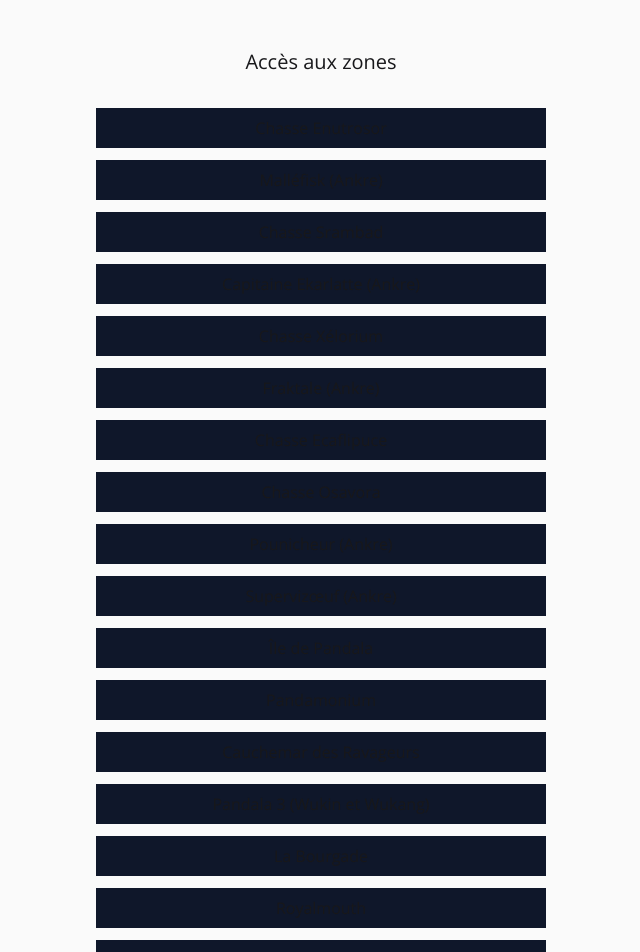
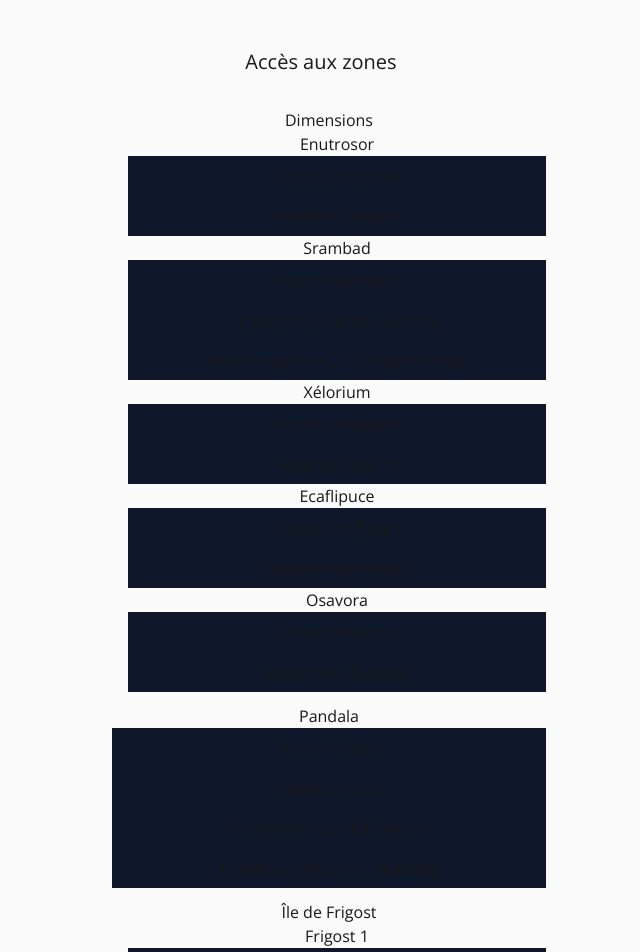
Before and after one commit to Sinematic/Omerta-Team-Builder, a React (Vite) app: page /acces in a window 1280 px wide. Shown: the part 80-1032 px from the top of the page, without its empty margins (319-959 px from the left). Built offline with nearby package versions, Linux system fonts and the light colour scheme.

Commit message:
added new components for the access list

```diff
--- a/src/data/players.json
+++ b/src/data/players.json
@@ -16,7 +16,7 @@
     { "name": "Quasar", "classes": [ "Zobal", "Pandawa" ] },
     { "name": "Fecafe", "classes": [ "Féca", "Iop", "Xélor", "Huppermage" ] },
     { "name": "Dixite", "classes": [ "Féca", "Pandawa" ] },
-    { "name": "Vahalgrim", "classes": [ "Forgelance", "Iop" ] },
+    { "name": "Vahalgrim", "classes": [ "Forgelance", "Iop", "Pandawa" ] },
     { "name": "Kirito", "classes": [ "Iop", "Féca" ] },
     { "name": "Smoky", "classes": [ "Féca", "Iop" ] },
     { "name": "Tykouette", "classes": [ "Forgelance", "Eniripsa" ] },
--- a/src/data/restricted-areas.json
+++ b/src/data/restricted-areas.json
@@ -1,40 +1,153 @@
 [
-    { "name": "Chasse Enutrosor", "category": "Dimensions", "subcategory": "Enutrosor" },
-    { "name": "Malléfisk (Ankre)", "category": "Dimensions", "subcategory": "Enutrosor" },
-    { "name": "Chasse Srambad", "category": "Dimensions", "subcategory": "Srambad" },
-    { "name": "Capitaine Ekarlatte (Ankre)", "category": "Dimensions", "subcategory": "Srambad" },
-    { "name": "Chasse Xélorium", "category": "Dimensions", "subcategory": "Xélorium" },
-    { "name": "Fraktale (Ankre)", "category": "Dimensions", "subcategory":"Xélorium" },
-    { "name": "Chasse Ecaflipuce", "category": "Dimensions","subcategory": "Ecaflipuce" },
-    { "name": "Chasse Osavora", "category": "Dimensions", "subcategory": "Osavora" },
-    { "name": "Pounicheur (Ankre)", "category": "Dimensions", "subcategory": "Ecaflipuce" },
-    { "name": "Supervizœuf (Ankre)", "category": "Dimensions", "subcategory": "Osavora" },
-    { "name": "Île de Pandala", "category": "Pandala", "quest": "https://www.dofuspourlesnoobs.com/le-reveil-de-pandala.html" },
-    { "name": "Pandamonium", "category": "Pandala", "quest": "https://www.dofuspourlesnoobs.com/quetes-du-pandamonium.html" },
-    { "name": "Cauchemar des Ravageurs", "category": "Pandala", "quest": "https://www.dofuspourlesnoobs.com/le-poids-de-son-regard.html" },
-    { "name": "Pandala 3 (Wukin et Wukang)", "category": "Pandala", "quest": "https://www.dofuspourlesnoobs.com/l-effet-dragon.html" },
-    { "name": "La Bourgade", "category": "Île de Frigost", "subcategory": "Frigost 1" },
-    { "name": "Royalmouth", "category": "Île de Frigost", "subcategory": "Frigost 1" },
-    { "name": "Mansot Royal", "category": "Île de Frigost", "subcategory": "Frigost 1" },
-    { "name": "Ben le Ripate", "category": "Île de Frigost", "subcategory": "Frigost 1" },
-    { "name": "Obsidiantre", "category": "Île de Frigost", "subcategory": "Frigost 1" },
-    { "name": "Tengu Givrefoux", "category": "Île de Frigost", "subcategory": "Frigost 2" },
-    { "name": "Korriandre", "category": "Île de Frigost", "subcategory": "Frigost 2" },
-    { "name": "Kolosso", "category": "Île de Frigost", "subcategory": "Frigost 2" },
-    { "name": "Glourséleste", "category": "Île de Frigost", "subcategory": "Frigost 2" },
-    { "name": "Missiz Frizz", "category": "Île de Frigost", "subcategory": "Frigost 3" },
-    { "name": "Sylargh", "category": "Île de Frigost", "subcategory": "Frigost 3" },
-    { "name": "Klime", "category": "Île de Frigost", "subcategory": "Frigost 3" },
-    { "name": "Nileza", "category": "Île de Frigost", "subcategory": "Frigost 3" },
-    { "name": "Comte Harebourg (Double Boss)", "category": "Île de Frigost", "subcategory": "Frigost 3" },
-    { "name": "Royaume de Martegel", "category": "Île de Frigost", "quest": "https://www.dofuspourlesnoobs.com/frappez-ami-et-entrez.html" },
-    { "name": "Solar & Bethel", "category": "Divers", "quest": "https://www.dofuspourlesnoobs.com/la-colere-des-dieux.html" },
-    { "name": "Île des Wabbits", "category": "Divers", "quest": "https://www.dofuspourlesnoobs.com/intrusion-chez-les-wabbits.html" },
-    { "name": "Île de Moon", "category": "Divers", "quest": "https://www.dofuspourlesnoobs.com/partir-un-jour-sans-retour.html" },
-    { "name": "Île de Nimotopia", "category": "Divers", "quest": "https://www.dofuspourlesnoobs.com/a-plus-dans-l-muldobus.html" },
-    { "name": "Crocuzko", "category": "Divers", "subcategory": "Divers", "quest": "https://www.dofuspourlesnoobs.com/perdu-dans-le-temps.html" },
-    { "name": "Ereboria", "category": "Divers", "quest": "https://www.dofuspourlesnoobs.com/l-ile-maudite.html" },
-    { "name": "Île d'Otomaï", "category": "Île d'Otomaï", "quest": "https://www.dofuspourlesnoobs.com/le-nouveau-monde.html" },
-    { "name": "Tourbière sans fond", "category": "Île d'Otomaï", "quest": "https://www.dofuspourlesnoobs.com/le-gardien-du-pont-de-la-mort.html" },
-    { "name": "Tourbière nauséabonde", "category": "Île d'Otomaï", "quest": "https://www.dofuspourlesnoobs.com/le-chevalier-noir-et-rose.html" }
+  {
+    "name": "Dimensions",
+    "subcategories": [
+      {
+        "name": "Enutrosor",
+        "items": [
+          { "name": "Chasse Enutrosor" },
+          { "name": "Malléfisk (Ankre)" }
+        ]
+      },
+      {
+        "name": "Srambad",
+        "items": [
+          { "name": "Chasse Srambad" },
+          { "name": "Capitaine Ekarlatte (Ankre)" },
+          {
+            "name": "Map de quête [6,-2] : Coupe-Gorge",
+            "quest": "https://www.dofuspourlesnoobs.com/la-citeacute-de-lindicible-mal.html"
+          }
+        ]
+      },
+      {
+        "name": "Xélorium",
+        "items": [
+          { "name": "Chasse Xélorium" },
+          { "name": "Fraktale (Ankre)" }
+        ]
+      },
+      {
+        "name": "Ecaflipuce",
+        "items": [
+          { "name": "Chasse Ecaflipuce" },
+          { "name": "Pounicheur (Ankre)" }
+        ]
+      },
+      {
+        "name": "Osavora",
+        "items": [
+          { "name": "Chasse Osavora" },
+          { "name": "Supervizœuf (Ankre)" }
+        ]
+      }
+    ]
+  },
+  {
+    "name": "Pandala",
+    "items": [
+      {
+        "name": "Île de Pandala",
+        "quest": "https://www.dofuspourlesnoobs.com/le-reveil-de-pandala.html"
+      },
+      {
+        "name": "Pandamonium",
+        "quest": "https://www.dofuspourlesnoobs.com/quetes-du-pandamonium.html"
+      },
+      {
+        "name": "Cauchemar des Ravageurs",
+        "quest": "https://www.dofuspourlesnoobs.com/le-poids-de-son-regard.html"
+      },
+      {
+        "name": "Pandala 3 (Wukin et Wukang)",
+        "quest": "https://www.dofuspourlesnoobs.com/l-effet-dragon.html"
+      }
+    ]
+  },
+  {
+    "name": "Île de Frigost",
+    "subcategories": [
+      {
+        "name": "Frigost 1",
+        "items": [
+          { "name": "La Bourgade" },
+          { "name": "Royalmouth" },
+          { "name": "Mansot Royal" },
+          { "name": "Ben le Ripate" },
+          { "name": "Obsidiantre" }
+        ]
+      },
+      {
+        "name": "Frigost 2",
+        "items": [
+          { "name": "Tengu Givrefoux" },
+          { "name": "Korriandre" },
+          { "name": "Kolosso" },
+          { "name": "Glourséleste" }
+        ]
+      },
+      {
+        "name": "Frigost 3",
+        "items": [
+          { "name": "Missiz Frizz" },
+          { "name": "Sylargh" },
+          { "name": "Klime" },
+          { "name": "Nileza" },
+          { "name": "Comte Harebourg (Double Boss)" }
+        ]
+      }
+    ],
+    "items": [
+      {
+        "name": "Royaume de Martegel",
+        "quest": "https://www.dofuspourlesnoobs.com/frappez-ami-et-entrez.html"
+      }
+    ]
+  },
+  {
+    "name": "Divers",
+    "items": [
+      {
+        "name": "Solar & Bethel",
+        "quest": "https://www.dofuspourlesnoobs.com/la-colere-des-dieux.html"
+      },
+      {
+        "name": "Île des Wabbits",
+        "quest": "https://www.dofuspourlesnoobs.com/intrusion-chez-les-wabbits.html"
+      },
+      {
+        "name": "Île de Moon",
+        "quest": "https://www.dofuspourlesnoobs.com/partir-un-jour-sans-retour.html"
+      },
+      {
+        "name": "Île de Nimotopia",
+        "quest": "https://www.dofuspourlesnoobs.com/a-plus-dans-l-muldobus.html"
+      },
+      {
+        "name": "Crocuzko",
+        "quest": "https://www.dofuspourlesnoobs.com/perdu-dans-le-temps.html"
+      },
+      {
+        "name": "Ereboria",
+        "quest": "https://www.dofuspourlesnoobs.com/l-ile-maudite.html"
+      }
+    ]
+  },
+  {
+    "name": "Île d'Otomaï",
+    "items": [
+      {
+        "name": "Île d'Otomaï",
+        "quest": "https://www.dofuspourlesnoobs.com/le-nouveau-monde.html"
+      },
+      {
+        "name": "Tourbière sans fond",
+        "quest": "https://www.dofuspourlesnoobs.com/le-gardien-du-pont-de-la-mort.html"
+      },
+      {
+        "name": "Tourbière nauséabonde",
+        "quest": "https://www.dofuspourlesnoobs.com/le-chevalier-noir-et-rose.html"
+      }
+    ]
+  }
 ]
--- /dev/null
+++ b/src/features/RestrictedAreas/CategoryNode.tsx
@@ -0,0 +1,23 @@
+import RestrictedElement from "./RestrictedElement"
+
+export type ItemType = {
+	name: string
+	quest?: string
+}
+
+type Category = {
+	name: string
+	subcategories?: Category[]
+	items?: ItemType[]
+}
+
+export function CategoryNode({ category }: { category: Category }) {
+	return (
+		<div style={{ marginLeft: 16 }}>
+		<h3>{category.name}</h3>
+
+			{category.subcategories?.map((sub) => <CategoryNode key={sub.name} category={sub} /> )}
+			{category.items?.map((item) => <RestrictedElement key={item.name} area={item} /> )}
+		</div>
+	)
+}
--- a/src/features/RestrictedAreas/RestrictedAreasPage.tsx
+++ b/src/features/RestrictedAreas/RestrictedAreasPage.tsx
@@ -1,5 +1,5 @@
 import restrictedAreasData from "@/data/restricted-areas.json"
-import RestrictedElement from "./RestrictedElement"
+import { CategoryNode } from "./CategoryNode"
 
 export type AreaType = {
     name: string
@@ -7,25 +7,66 @@ export type AreaType = {
     subcategory?: string
     quest?: string
 }
+/* OLD JSON
+[
+    { "name": "Chasse Enutrosor", "category": "Dimensions", "subcategory": "Enutrosor" },
+    { "name": "Malléfisk (Ankre)", "category": "Dimensions", "subcategory": "Enutrosor" },
+    { "name": "Chasse Srambad", "category": "Dimensions", "subcategory": "Srambad" },
+    { "name": "Capitaine Ekarlatte (Ankre)", "category": "Dimensions", "subcategory": "Srambad" },
+    { "name": "Map de quête [6,-2] : Coupe-Gorge", "category": "Dimensions", "subcategory": "Srambad", "quest": "https://www.dofuspourlesnoobs.com/la-citeacute-de-lindicible-mal.html" },
+    { "name": "Chasse Xélorium", "category": "Dimensions", "subcategory": "Xélorium" },
+    { "name": "Fraktale (Ankre)", "category": "Dimensions", "subcategory":"Xélorium" },
+    { "name": "Chasse Ecaflipuce", "category": "Dimensions","subcategory": "Ecaflipuce" },
+    { "name": "Chasse Osavora", "category": "Dimensions", "subcategory": "Osavora" },
+    { "name": "Pounicheur (Ankre)", "category": "Dimensions", "subcategory": "Ecaflipuce" },
+    { "name": "Supervizœuf (Ankre)", "category": "Dimensions", "subcategory": "Osavora" },
+    { "name": "Île de Pandala", "category": "Pandala", "quest": "https://www.dofuspourlesnoobs.com/le-reveil-de-pandala.html" },
+    { "name": "Pandamonium", "category": "Pandala", "quest": "https://www.dofuspourlesnoobs.com/quetes-du-pandamonium.html" },
+    { "name": "Cauchemar des Ravageurs", "category": "Pandala", "quest": "https://www.dofuspourlesnoobs.com/le-poids-de-son-regard.html" },
+    { "name": "Pandala 3 (Wukin et Wukang)", "category": "Pandala", "quest": "https://www.dofuspourlesnoobs.com/l-effet-dragon.html" },
+    { "name": "La Bourgade", "category": "Île de Frigost", "subcategory": "Frigost 1" },
+    { "name": "Royalmouth", "category": "Île de Frigost", "subcategory": "Frigost 1" },
+    { "name": "Mansot Royal", "category": "Île de Frigost", "subcategory": "Frigost 1" },
+    { "name": "Ben le Ripate", "category": "Île de Frigost", "subcategory": "Frigost 1" },
+    { "name": "Obsidiantre", "category": "Île de Frigost", "subcategory": "Frigost 1" },
+    { "name": "Tengu Givrefoux", "category": "Île de Frigost", "subcategory": "Frigost 2" },
+    { "name": "Korriandre", "category": "Île de Frigost", "subcategory": "Frigost 2" },
+    { "name": "Kolosso", "category": "Île de Frigost", "subcategory": "Frigost 2" },
+    { "name": "Glourséleste", "category": "Île de Frigost", "subcategory": "Frigost 2" },
+    { "name": "Missiz Frizz", "category": "Île de Frigost", "subcategory": "Frigost 3" },
+    { "name": "Sylargh", "category": "Île de Frigost", "subcategory": "Frigost 3" },
+    { "name": "Klime", "category": "Île de Frigost", "subcategory": "Frigost 3" },
+    { "name": "Nileza", "category": "Île de Frigost", "subcategory": "Frigost 3" },
+    { "name": "Comte Harebourg (Double Boss)", "category": "Île de Frigost", "subcategory": "Frigost 3" },
+    { "name": "Royaume de Martegel", "category": "Île de Frigost", "quest": "https://www.dofuspourlesnoobs.com/frappez-ami-et-entrez.html" },
+    { "name": "Solar & Bethel", "category": "Divers", "quest": "https://www.dofuspourlesnoobs.com/la-colere-des-dieux.html" },
+    { "name": "Île des Wabbits", "category": "Divers", "quest": "https://www.dofuspourlesnoobs.com/intrusion-chez-les-wabbits.html" },
+    { "name": "Île de Moon", "category": "Divers", "quest": "https://www.dofuspourlesnoobs.com/partir-un-jour-sans-retour.html" },
+    { "name": "Île de Nimotopia", "category": "Divers", "quest": "https://www.dofuspourlesnoobs.com/a-plus-dans-l-muldobus.html" },
+    { "name": "Crocuzko", "category": "Divers", "subcategory": "Divers", "quest": "https://www.dofuspourlesnoobs.com/perdu-dans-le-temps.html" },
+    { "name": "Ereboria", "category": "Divers", "quest": "https://www.dofuspourlesnoobs.com/l-ile-maudite.html" },
+    { "name": "Île d'Otomaï", "category": "Île d'Otomaï", "quest": "https://www.dofuspourlesnoobs.com/le-nouveau-monde.html" },
+    { "name": "Tourbière sans fond", "category": "Île d'Otomaï", "quest": "https://www.dofuspourlesnoobs.com/le-gardien-du-pont-de-la-mort.html" },
+    { "name": "Tourbière nauséabonde", "category": "Île d'Otomaï", "quest": "https://www.dofuspourlesnoobs.com/le-chevalier-noir-et-rose.html" }
+]*/
 
 
 export default function RestrictedAreasPage() {
 
-    const restrictedAreas: AreaType[] =  restrictedAreasData
-
+    const restrictedAreas/*: AreaType[]*/ =  restrictedAreasData
 
 
     return (
-        <div className="w-full mx-auto text-[rgb(var(--text))] py-16 cursor-pointer select-none ">
+        <div className="w-full mx-auto text-[rgb(var(--text))] py-16 cursor-pointer select-none md:max-w-2/3">
 
             <h1 className="text-center text-xl pb-8">Accès aux zones</h1>
 
             {restrictedAreas ?
-                <ol className=" w-full md:max-w-[450px] space-y-3 text-center mx-auto">
-                    {restrictedAreasData.map(area =>
-                        <RestrictedElement area={area} />
+                <ul className=" w-full md:max-w-[450px] space-y-3 text-center mx-auto">
+                    {restrictedAreasData.map(category =>
+                        <CategoryNode key={category.name} category={category} />
                     )}
-                </ol>
+                </ul>
             : null}
 
         </div>
--- a/src/features/RestrictedAreas/RestrictedElement.tsx
+++ b/src/features/RestrictedAreas/RestrictedElement.tsx
@@ -1,15 +1,15 @@
 import { useState } from "react"
-import type { AreaType } from "./RestrictedAreasPage"
 import clsx from "clsx"
+import { type ItemType } from "./CategoryNode"
 
 
-export default function RestrictedElement({ area } : { area: AreaType }) {
+export default function RestrictedElement({ area } : { area: ItemType }) {
 
     const [isDone, setIsDone] = useState<boolean>(false)
 
 
     return (
-        <li key={area.name} onClick={() => setIsDone(prev => !prev)}
+        <li onClick={() => setIsDone(prev => !prev)}
         className={clsx("py-2", isDone ? "bg-[rgb(var(--very-dark-green))]" : "bg-[rgb(var(--slate))]")}>
             {area.name}
         </li>
```
